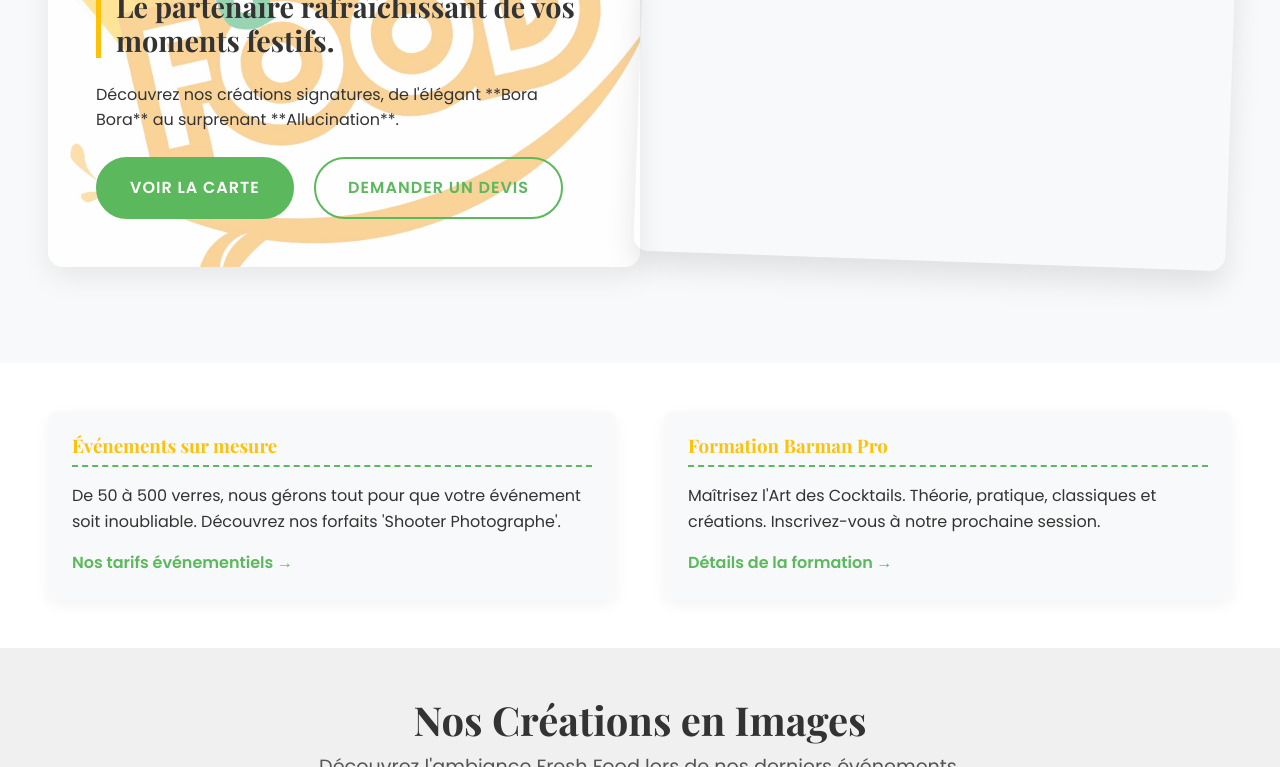
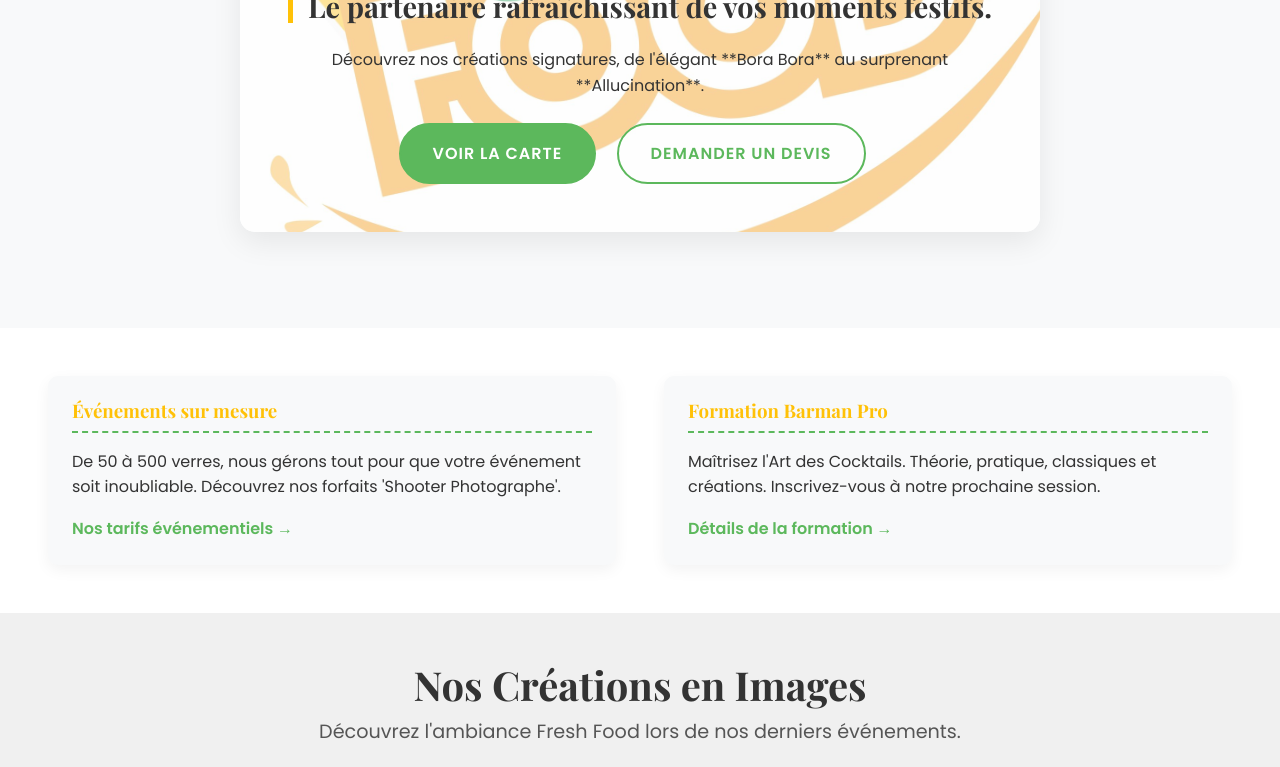
Before and after one commit to PHI-Agencies/Fresh-Food, a plain HTML site: page index.html in a window 1280 px wide. Shown: the part 336-1103 px from the top of the page. Drawn offline with nearby package versions, Linux system fonts and the light colour scheme.

Commit message:
feat: Ajustement de la section Hero pour pleine largeur sur grand écran

```diff
--- a/index.html
+++ b/index.html
@@ -30,7 +30,7 @@
             <a href="menu.html" class="cta-button primary">Voir la carte</a>
             <a href="services.html" class="cta-button secondary">Demander un devis</a>
         </div>
-        <div class="hero-image-placeholder"></div>
+
     </section>
 
     <section class="highlight-section">
--- a/style.css
+++ b/style.css
@@ -180,28 +180,35 @@ h1, h2, h3 {
 /* --- 1. HERO SECTION (INDEX.HTML) : LE LOGO EN FILIGRANE DANS LA BOX ! --- */
 /* ======================================================= */
 .hero-section {
-    display: flex;
-    align-items: center;
+    /* MODIFICATION CLÉ : Ne plus utiliser Flexbox pour les deux colonnes. */
+    display: block; /* Passe en mode bloc normal */
+
     padding: 6rem var(--spacing-lg);
     background-color: var(--color-light);
     min-height: 70vh;
     position: relative;
     overflow: hidden;
+    text-align: center; /* Centre le contenu globalement */
 }
 
 /* LA BOX DE CONTENU AVEC LE FILIGRANE À L'INTÉRIEUR */
 .hero-content {
-    flex: 1;
-    max-width: 50%;
+    /* SUPPRIMEZ: flex: 1; */
+    max-width: 800px; /* Largeur maximale pour le centrage */
+    width: 90%;
+
+    /* Le secret pour centrer un bloc avec une max-width : */
+    margin: 0 auto;
+
     position: relative;
     z-index: 2;
     padding: var(--spacing-lg);
-    background-color: rgba(255, 255, 255, 0.9); /* Fond blanc semi-transparent */
+    background-color: rgba(255, 255, 255, 0.9);
     border-radius: 15px;
     box-shadow: 0 10px 30px rgba(0,0,0,0.08);
     overflow: hidden;
+    text-align: center;
 }
-
 /* NOUVEAU STYLE DU LOGO EN FILIGRANE (MAXIMAL ET PLUS VISIBLE) */
 .hero-content::before {
     content: '';
```
